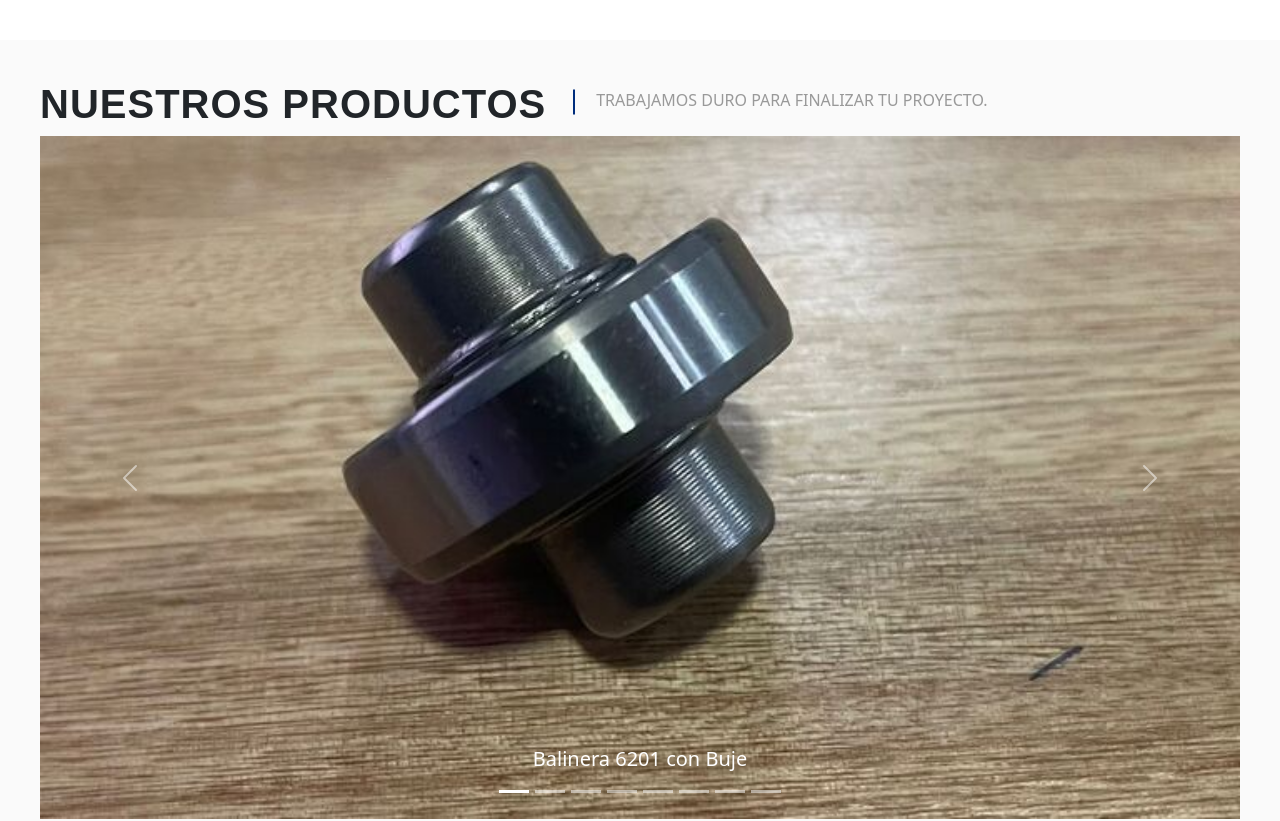
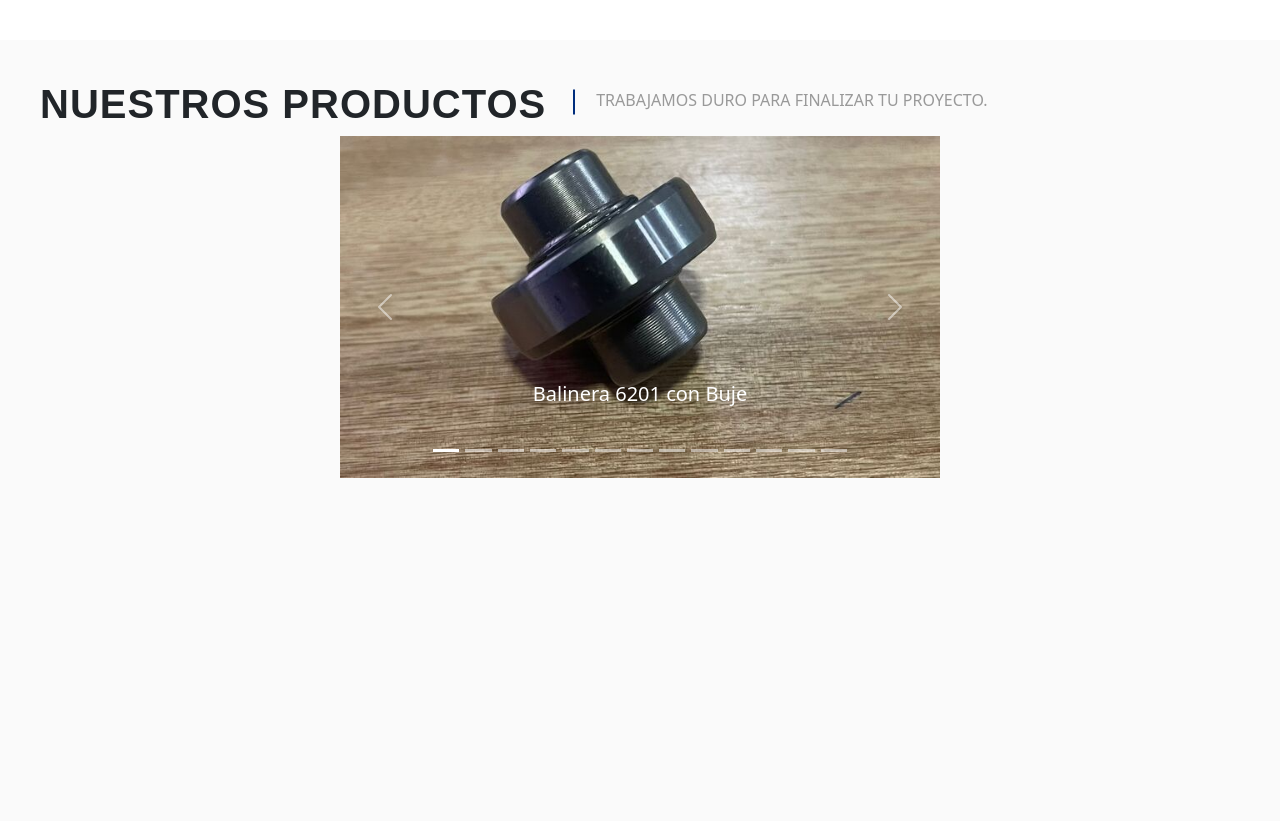
Before and after one commit to samemooncat/proserti, a plain HTML site: page index.html in a window 1280 px wide. Shown: the part 1100-1921 px from the top of the page. Drawn offline with nearby package versions, Linux system fonts and the light colour scheme; a web font is replaced by a local one.

Commit message:
changes in css structure

```diff
--- a/css/main.css
+++ b/css/main.css
@@ -86,7 +86,7 @@ nav ul li {
 }
 
 .projects-information.projects-information-products {
-    height: 900px;
+  height: 900px;
 }
 
 .projects-information-desc {
@@ -153,6 +153,12 @@ nav ul li {
   color: #999;
   margin-bottom: 0;
 }
+
+.projects-info-images {
+  width: 50%;
+  height: 50%;
+  margin: 0 auto;
+}
 /******************* FOOTER STYLES ********************/
 footer {
   background-color: #ffffff;
--- a/index.html
+++ b/index.html
@@ -88,12 +88,23 @@
                         aria-label="Slide 7"></button>
                     <button type="button" data-bs-target="#carouselExampleCaptions" data-bs-slide-to="7"
                         aria-label="Slide 8"></button>
+                    <button type="button" data-bs-target="#carouselExampleCaptions" data-bs-slide-to="8"
+                        aria-label="Slide 9"></button>
+                    <button type="button" data-bs-target="#carouselExampleCaptions" data-bs-slide-to="9"
+                        aria-label="Slide 10"></button>
+                    <button type="button" data-bs-target="#carouselExampleCaptions" data-bs-slide-to="10"
+                        aria-label="Slide 11"></button>
+                    <button type="button" data-bs-target="#carouselExampleCaptions" data-bs-slide-to="11"
+                        aria-label="Slide 12"></button>
+                    <button type="button" data-bs-target="#carouselExampleCaptions" data-bs-slide-to="12"
+                        aria-label="Slide 13"></button>
                 </div>
                 <div class="carousel-inner">
                     <div class="carousel-item active">
                         <img src="assets\img\Productos\Balinera 6201 con Buje.jpeg" class="d-block w-100">
                         <div class="carousel-caption d-none d-md-block">
                             <h5>Balinera 6201 con Buje</h5>
+                            <br>
                         </div>
                     </div>
                     <div class="carousel-item">
```
